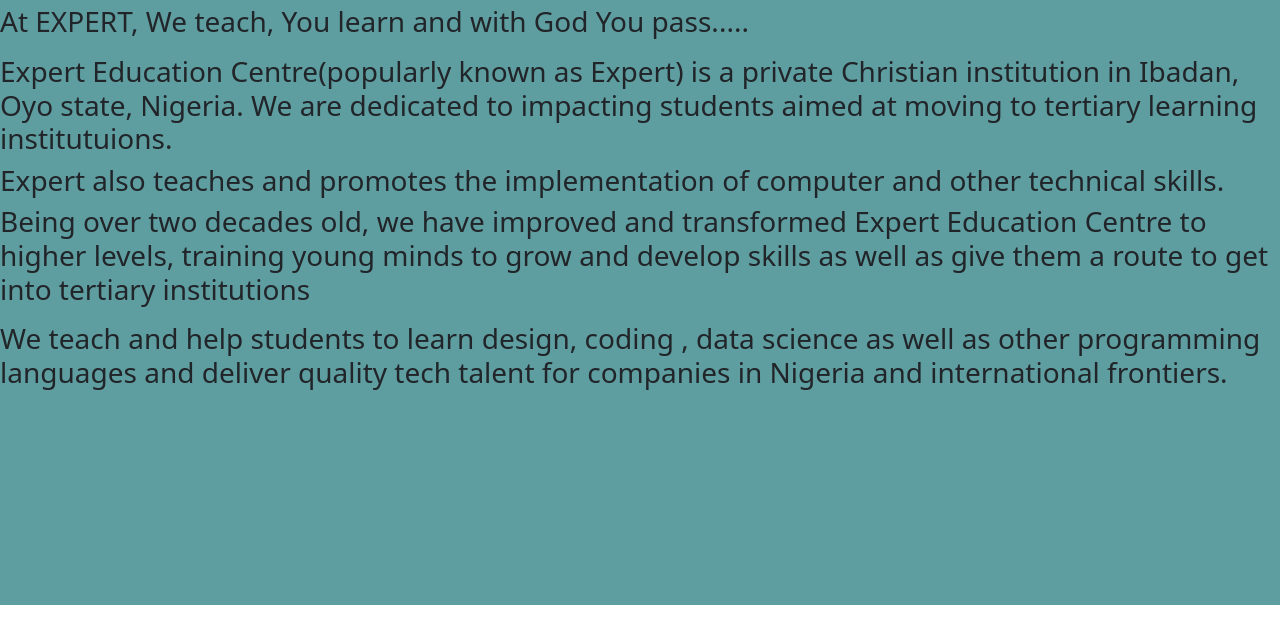
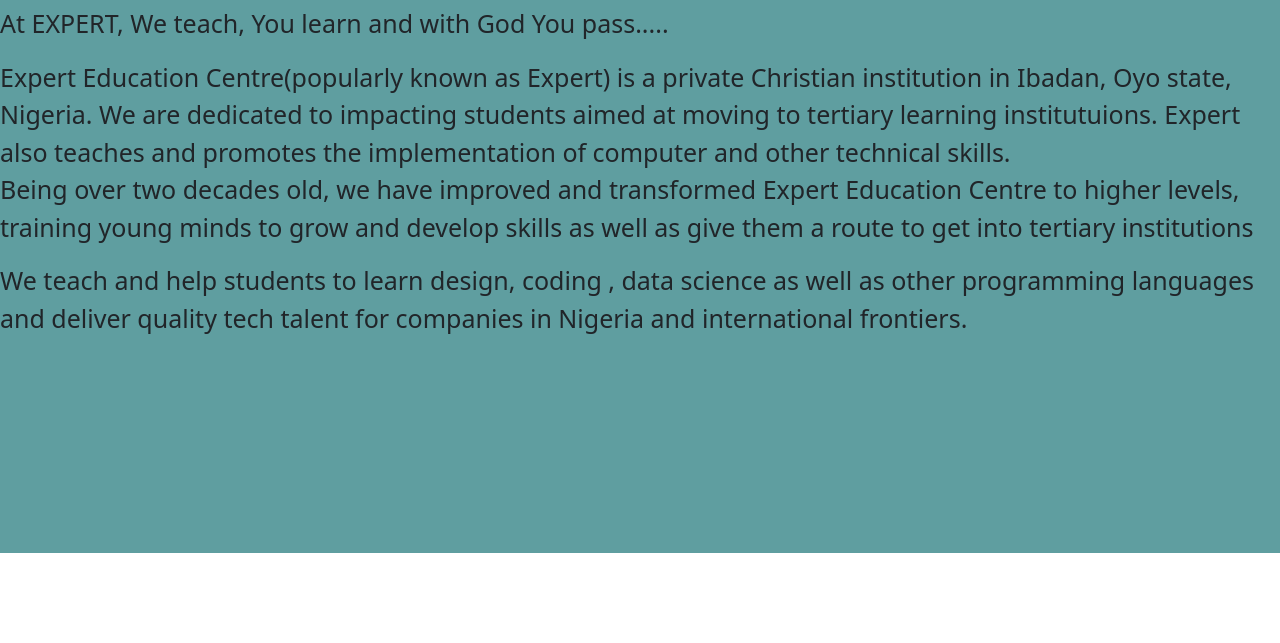
Before and after one commit to ADEOLUOKO/school, a plain HTML site: page about.html in a window 1280 px wide. Shown: the part 143-786 px from the top of the page. Drawn offline with nearby package versions, Linux system fonts and the light colour scheme.

Commit message:
Updating of text

```diff
--- a/about.html
+++ b/about.html
@@ -49,12 +49,11 @@
 </nav>
                     <div class="about-bg">
             <h2 id="about-us">ABOUT US</h2>
-            <h3><p>At EXPERT, We teach, You learn and with God You pass.....</p></h3>
-           <h3>Expert Education Centre(popularly known as Expert) is a private Christian institution in Ibadan, Oyo state, Nigeria. We are dedicated to impacting students aimed at moving to tertiary learning institutuions.</body></h3>
-           <h3> Expert also teaches and promotes the implementation of computer and other technical skills.</h3>
-           <h3><p> Being over two decades old, we have improved and transformed Expert Education Centre to higher levels, training young minds to grow and develop skills as well as give them a route to get into tertiary institutions</p>
-            <p>  </p></h3>
-           <h3><p> We teach and help students to learn design, coding , data science as well as other programming languages and deliver quality tech talent for companies in Nigeria and international frontiers.</p></h3>
+            <p>At EXPERT, We teach, You learn and with God You pass.....</p>
+           Expert Education Centre(popularly known as Expert) is a private Christian institution in Ibadan, Oyo state, Nigeria. We are dedicated to impacting students aimed at moving to tertiary learning institutuions.</body>
+           Expert also teaches and promotes the implementation of computer and other technical skills.
+           <p> Being over two decades old, we have improved and transformed Expert Education Centre to higher levels, training young minds to grow and develop skills as well as give them a route to get into tertiary institutions</p>
+           <p> We teach and help students to learn design, coding , data science as well as other programming languages and deliver quality tech talent for companies in Nigeria and international frontiers.</p>
             </div>
         </body>
 </html>
```
